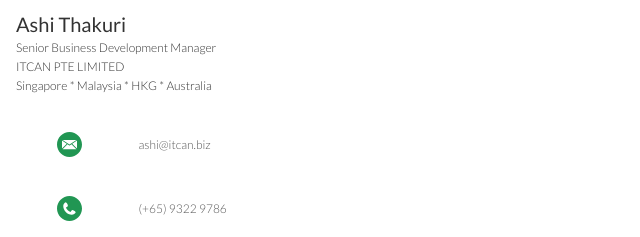
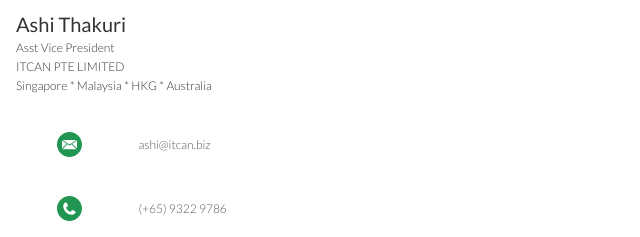
Before and after one commit to ITCANNAMECARD/ASHI, a plain HTML site: page index.html in a window 1280 px wide. Shown: the part 248-485 px from the top of the page, 0-640 px from the left. Drawn offline with Linux system fonts and the light colour scheme; a web font is replaced by a local one.

Commit message:
Update index.html

```diff
--- a/index.html
+++ b/index.html
@@ -26,7 +26,7 @@
 			<div class="row name-title-company">
 				<div class="col is-6">
 					<p class="text-name">Ashi Thakuri</p>
-					<p class="text-title-company">Senior Business Development Manager</p>
+					<p class="text-title-company">Asst Vice President</p>
 					<p class="text-title-company">ITCAN PTE LIMITED</p>
 					<p class="text-title-company">Singapore	*	Malaysia	*	HKG	*	Australia
 				</div>
```
